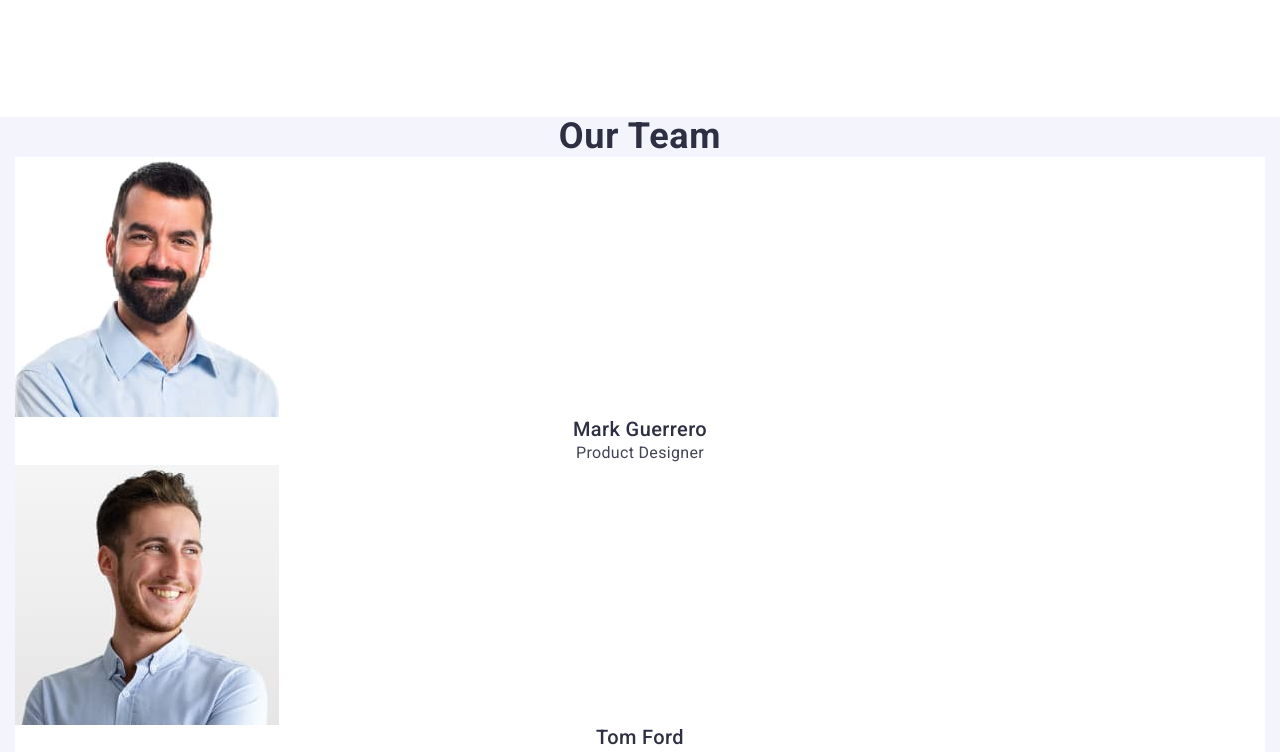
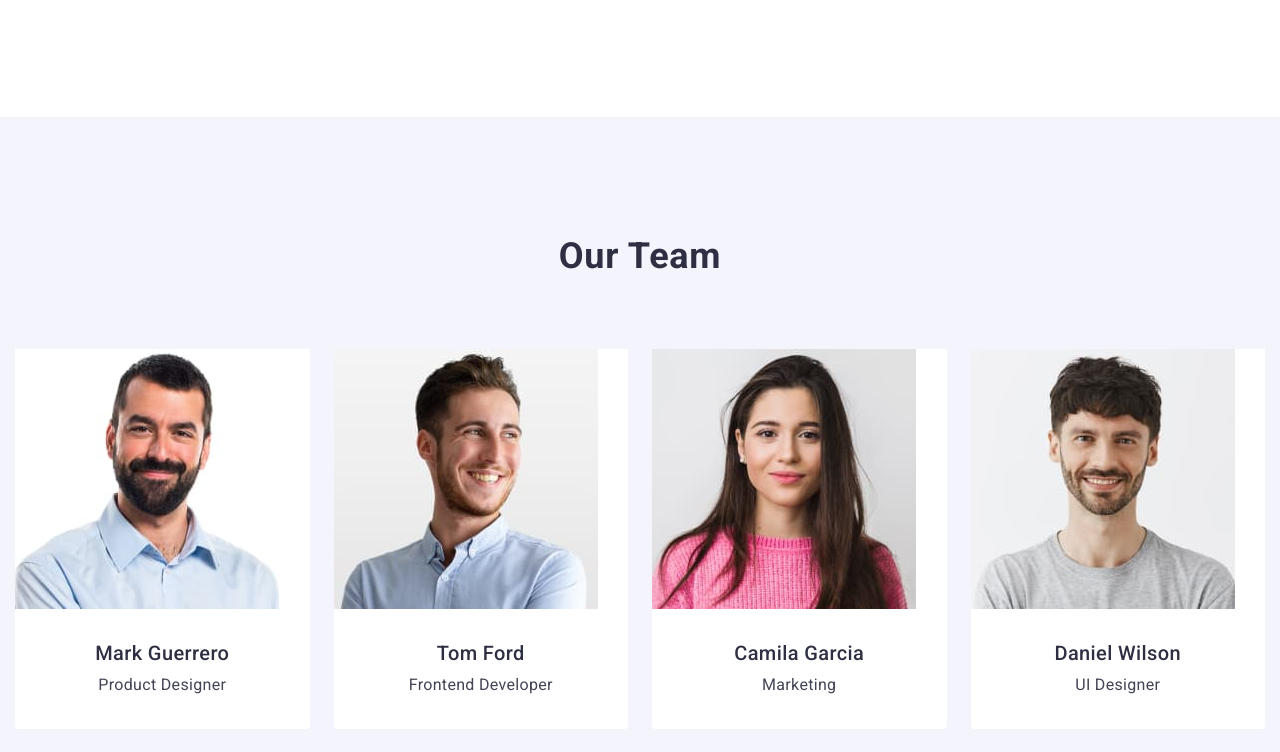
Before and after one commit to Yana17-ratsa/goit-markup-hw-03, a plain HTML site: page index.html in a window 1280 px wide. Shown: the part 877-1629 px from the top of the page. Drawn offline with nearby package versions, Linux system fonts and the light colour scheme.

Commit message:
commit check

```diff
--- a/css/styles.css
+++ b/css/styles.css
@@ -222,6 +222,7 @@ address {
 /**========TEAM========*/
 .team {
     background-color: #F4F4FD;
+    padding: 120px 0;
 }
 
 .team-title {
@@ -232,12 +233,22 @@ address {
         line-height: 1.11;
         letter-spacing: 0.02em;
         text-transform: capitalize;
+        margin-bottom: 72px;
 }
 
-.team-list {}
+.team-list {
+    display: flex;
+    gap: 24px;
+}
 
 .team-item {
     background-color: #FFFFFF;
+    width: calc((100% - 3 * 24px) / 4);
+    border-radius: 0px 0px 4px 4px;
+}
+
+.team-item-div {
+padding: 32px 0;
 }
 
 .team-img {}
@@ -249,6 +260,8 @@ address {
         font-weight: 500;
         line-height: 1.2;
         letter-spacing: 0.02em;
+        text-align: center;
+        margin-bottom: 8px;
 }
 
 .team-text {
--- a/index.html
+++ b/index.html
@@ -107,8 +107,10 @@
                 width="264"
                 class="team-img"
               />
+              <div class="team-item-div">
                 <h3 class="team-subtitle">Mark Guerrero</h3>
                 <p class="team-text">Product Designer</p>
+              </div>
             </li>
             <li class="team-item">
               <img
@@ -117,8 +119,10 @@
                 width="264"
                 class="team-img"
               />
+              <div class="team-item-div">
                 <h3 class="team-subtitle">Tom Ford</h3>
                 <p class="team-text">Frontend Developer</p>
+              </div>
             </li>
             <li class="team-item">
               <img
@@ -127,8 +131,10 @@
                 width="264"
                 class="team-img"
               />
+              <div class="team-item-div">
                 <h3 class="team-subtitle">Camila Garcia</h3>
                 <p class="team-text">Marketing</p>
+              </div>
             </li>
             <li class="team-item">
               <img
@@ -137,8 +143,10 @@
                 width="264"
                 class="team-img"
               />
+              <div class="team-item-div">
                 <h3 class="team-subtitle">Daniel Wilson</h3>
                 <p class="team-text">UI Designer</p>
+              </div>
             </li>
           </ul>
         </div>
```
Lines whose indentation alone changed are shown as unchanged.
